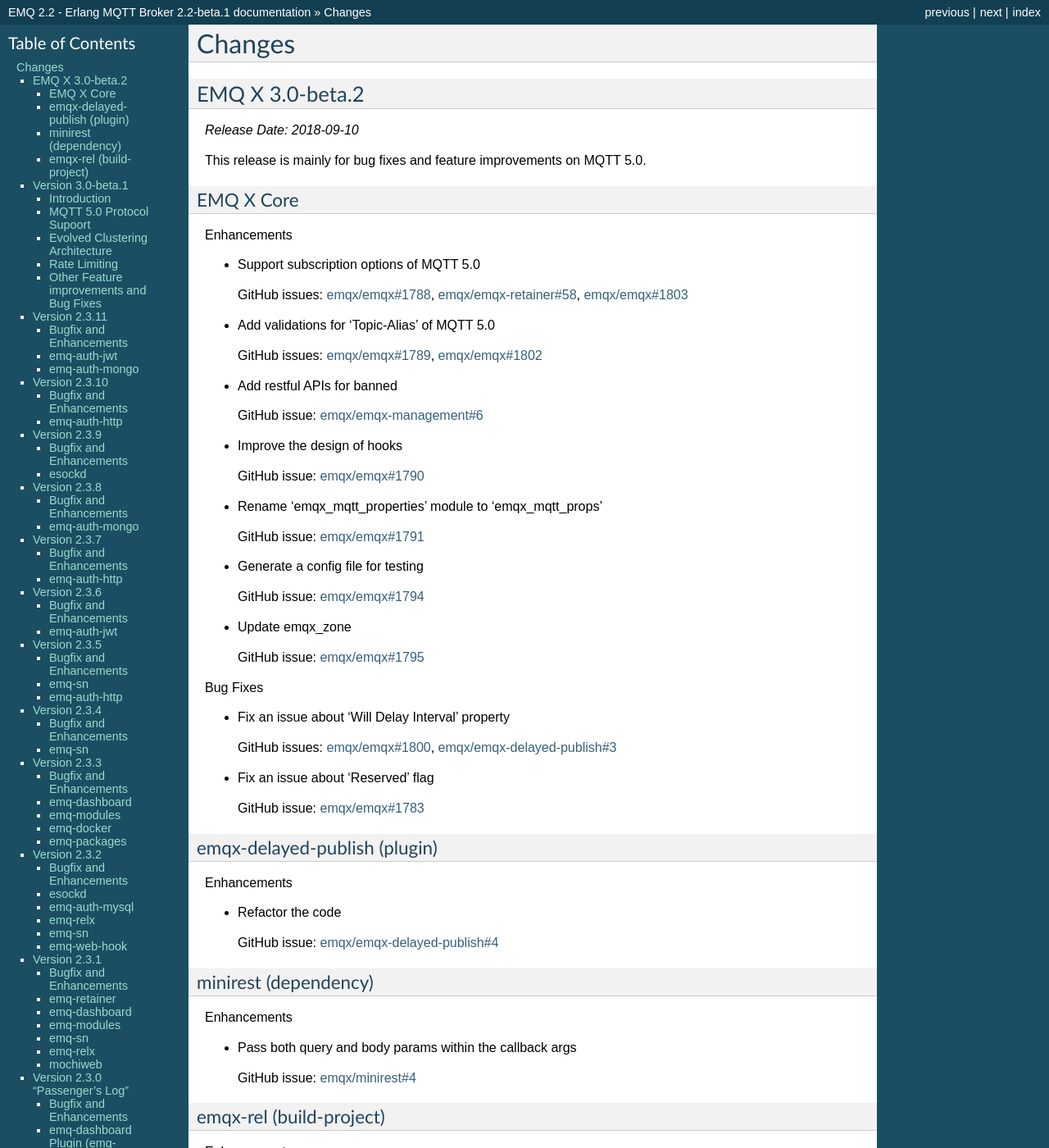
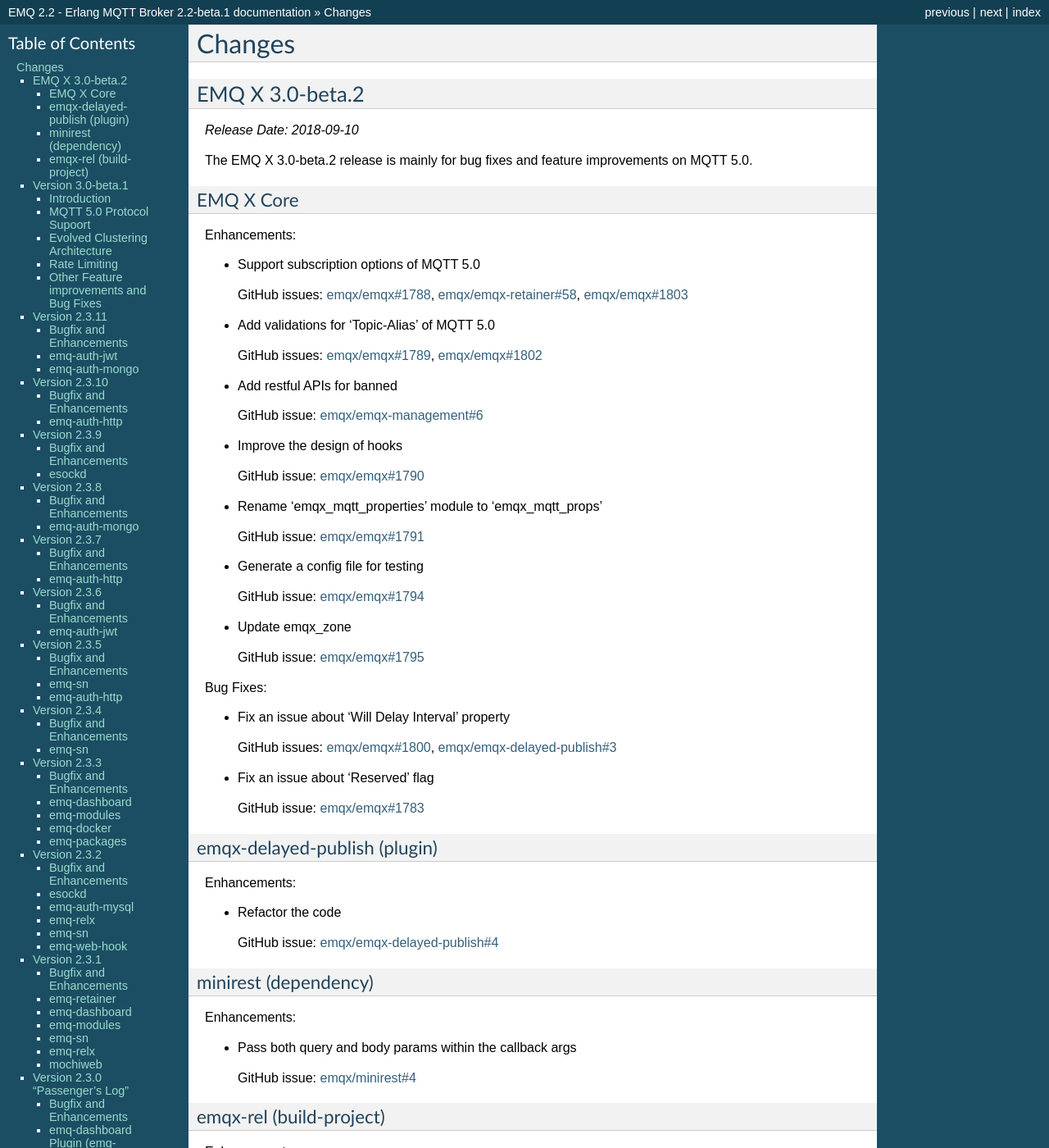
Before and after one commit to emqxarchive/emqx-docs-en, a Sphinx documentation site: the page built from source/changes.rst, in a window 1280 px wide and 1400 px high. Shown: the whole window at 82% size. Built offline with Sphinx 7.4.7, drawn with Linux system fonts in a browser that asks for light colours; some of the changed text lies outside the part shown.

Commit message:
Release EMQ X 3.0-beta.2 - update3

```diff
--- a/source/changes.rst
+++ b/source/changes.rst
@@ -11,12 +11,12 @@
 
 *Release Date: 2018-09-10*
 
-This release is mainly for bug fixes and feature improvements on MQTT 5.0.
+The EMQ X 3.0-beta.2 release is mainly for bug fixes and feature improvements on MQTT 5.0.
 
 EMQ X Core
 -------------
 
-Enhancements
+Enhancements:
 
 - Support subscription options of MQTT 5.0
 
@@ -52,7 +52,7 @@
   GitHub issue: `emqx/emqx#1795 <https://github.com/emqx/emqx/pull/1795>`_
 
 
-Bug Fixes
+Bug Fixes:
 
 - Fix an issue about 'Will Delay Interval' property
 
@@ -82,9 +82,9 @@
 
 emqx-rel (build-project)
 ---------------------
-Enhancements
-
-- Fast building fail in case OTP-20 and older
+Enhancements:
+
+- Fail fast in case the otp version in use is 20 or older
 
   GitHub issue: `emqx/emqx-rel#217 <https://github.com/emqx/emqx-rel/pull/217>`_
 
```
Also changed, not shown: other parts of source/changes.rst (+2 -2 lines).
